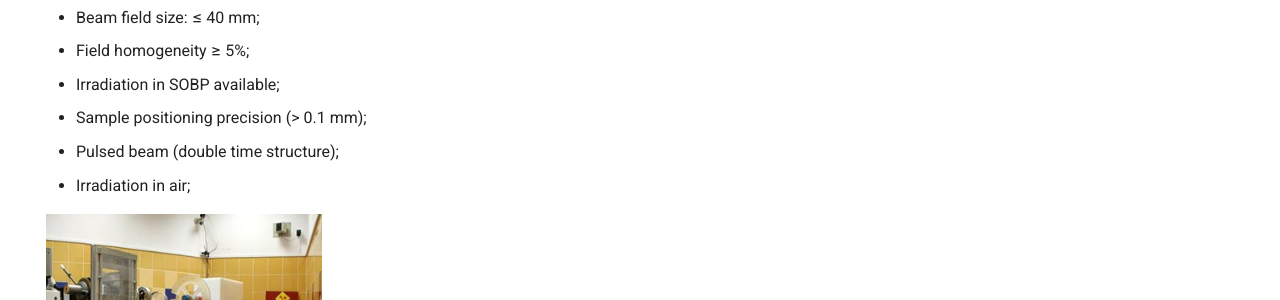
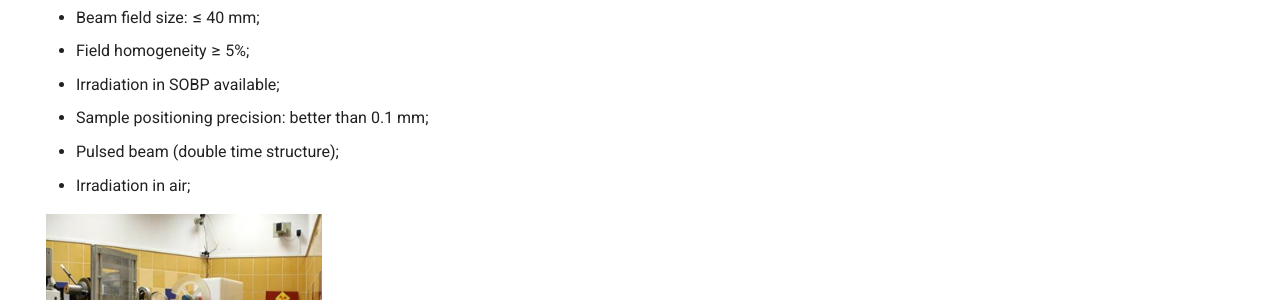
Before and after one commit to grzanka/proton-irradiation-www, an MkDocs documentation site: the page built from docs/features.md, in a window 1280 px wide and 900 px high. Shown: the part 442-742 px from the top of the window. Built offline with MkDocs 1.6.1 and Material for MkDocs 9.7.7, drawn with Linux system fonts in a browser that asks for light colours.

Commit message:
Rephrase Beamline 1 sample positioning precision
"(> 0.1 mm)" read as worse than 0.1 mm; state it as better than 0.1 mm.

Co-Authored-By: Claude Opus 5.5 <noreply@anthropic.com>

```diff
--- a/docs/features.md
+++ b/docs/features.md
@@ -15,7 +15,7 @@ Beam parameters:
 - Beam field size:    ≤ 40 mm;
 - Field homogeneity ≥ 5%;
 - Irradiation in SOBP available;
-- Sample positioning precision (> 0.1 mm);
+- Sample positioning precision: better than 0.1 mm;
 - Pulsed beam (double time structure);
 - Irradiation in air;
 
```
